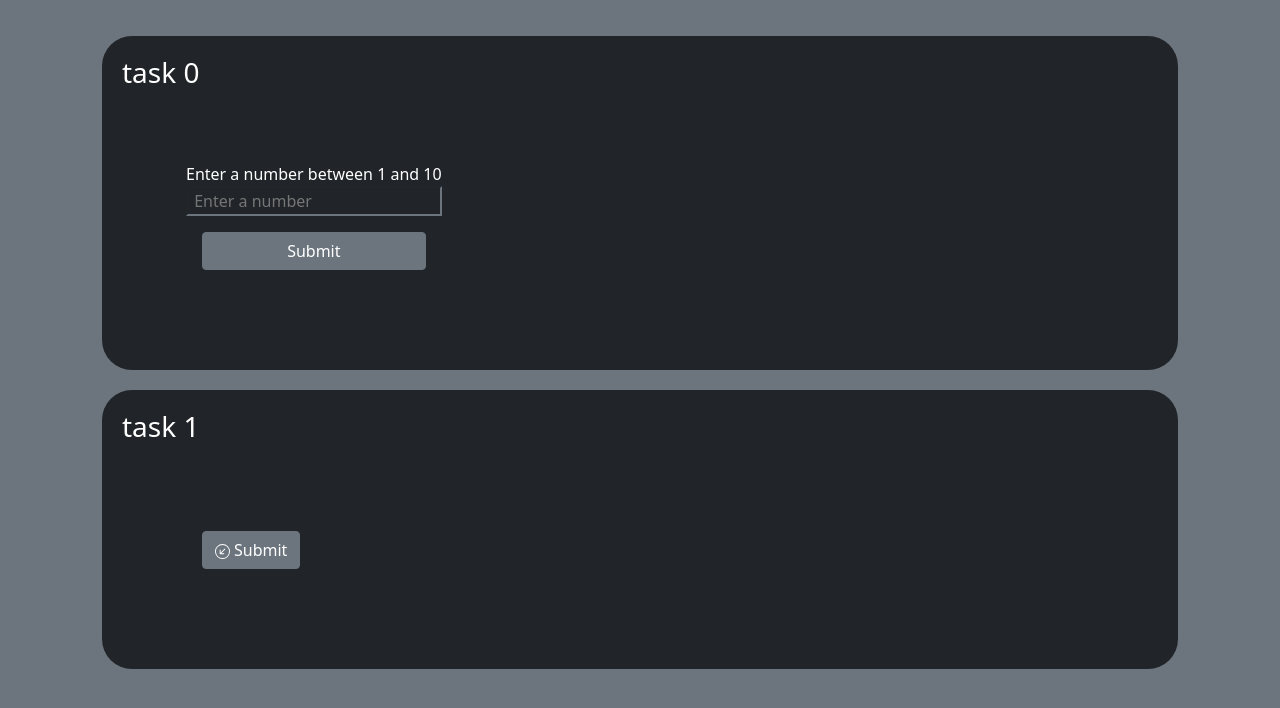
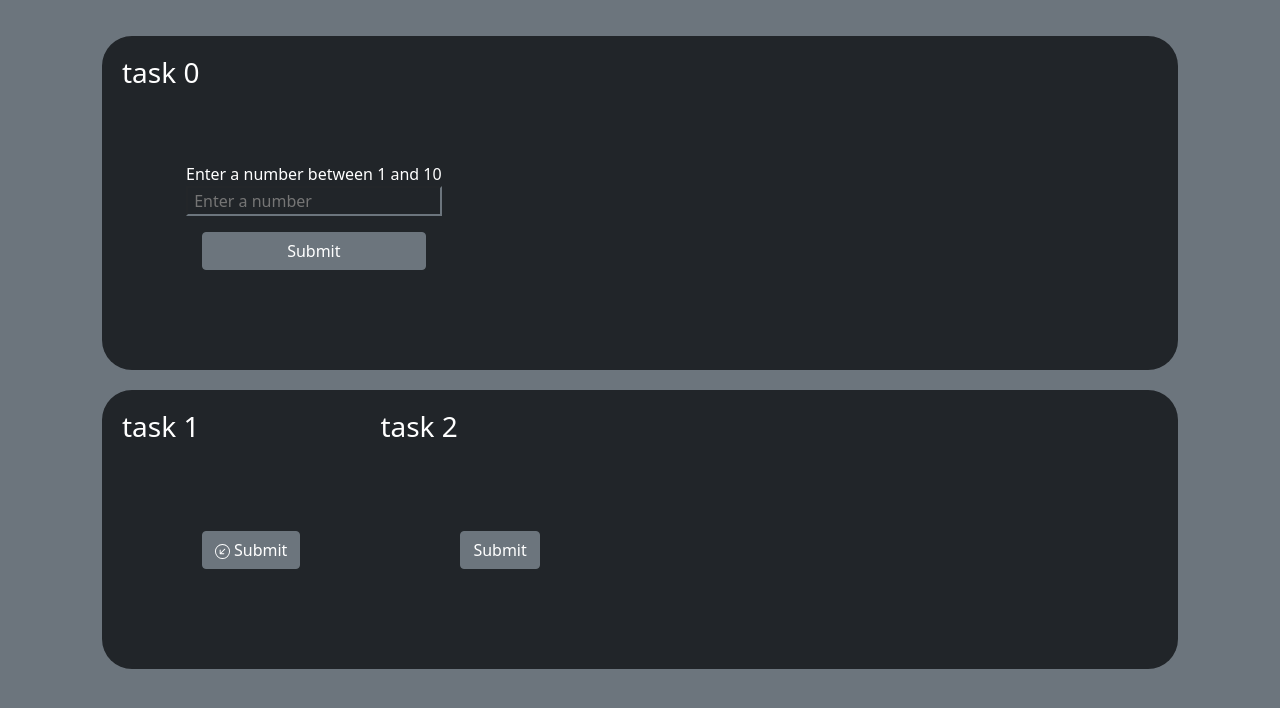
Before and after one commit to borinskikh/javascript-snippets-browser-api, a plain HTML site: page src/index.html in a window 1280 px wide. Drawn offline with Linux system fonts and the light colour scheme.

Commit message:
task2 works

```diff
--- a/src/index.html
+++ b/src/index.html
@@ -18,5 +18,6 @@
 
 <script src="js/task0.js"></script>
 <script src="js/task1.js"></script>
+<script src="js/task2.js"></script>
 
 </html>
--- a/src/js/task1.js
+++ b/src/js/task1.js
@@ -3,9 +3,12 @@
 
     function getTask() {
         const ns = 'http://www.w3.org/2000/svg';
+        const tasks = document.createElement('div');
+        tasks.setAttribute('id', 'tasks');
+        tasks.setAttribute('class', 'task bg-dark d-flex flex-row flex-wrap');
         const task = document.createElement('div');
         task.setAttribute('id', 'task1');
-        task.setAttribute('class', 'task bg-dark d-flex flex-column');
+        task.setAttribute('class', 'd-flex flex-column');
         task.innerHTML = '<h3>task 1</h3>';
         const content = document.createElement('div');
         content.setAttribute('id', 'task1-content');
@@ -30,13 +33,14 @@
         path.setAttribute('d', 'M1 8a7 7 0 1 0 14 0A7 7 0 0 0 1 8zm15 0A8 8 0 1 1 0 8a8 8 0 0 1 16 0zm-5.904-2.854a.5.5 0 1 1 .707.708L6.707 9.95h2.768a.5.5 0 1 1 0 1H5.5a.5.5 0 0 1-.5-.5V6.475a.5.5 0 1 1 1 0v2.768l4.096-4.097z');
         icon.appendChild(path);
 
+        tasks.appendChild(task);
         task.appendChild(content);
         content.appendChild(form);
         form.appendChild(button);
         button.appendChild(icon);
         button.appendChild(document.createTextNode('Submit'));
 
-        return task;
+        return tasks;
     }
 
     function submit() {
--- /dev/null
+++ b/src/js/task2.js
@@ -0,0 +1,38 @@
+(() => {
+    document.getElementById('tasks').appendChild(getTask());
+
+    function getTask() {
+        const task = document.createElement('div');
+        task.setAttribute('id', 'task2');
+        task.setAttribute('class', 'd-flex flex-column');
+        task.innerHTML = '<h3>task 2</h3>';
+        const content = document.createElement('div');
+        content.setAttribute('id', 'task2-content');
+        content.setAttribute('class', 'm-3 d-flex flex-column flex-lg-row');
+        const form = document.createElement('div');
+        form.setAttribute('id', 'task2-form');
+        form.setAttribute('class', 'm-5 d-flex flex-column');
+        const button = document.createElement('button');
+        button.setAttribute('id', 'task2-button');
+        button.setAttribute('class', 'm-3 btn btn-secondary');
+        button.addEventListener('click', () => submit());
+
+        task.appendChild(content);
+        content.appendChild(form);
+        form.appendChild(button);
+        button.appendChild(document.createTextNode('Submit'));
+
+        return task;
+    }
+
+    function submit() {
+        const screenWidth = window.screen.width;
+        const screenHeight = window.screen.height;
+        const innerWidth = window.innerWidth;
+        const innerHeight = window.innerHeight;
+        const clientWidth = document.documentElement.clientWidth;
+        const clientHeight = document.documentElement.clientHeight;
+
+        alert('Screen size: ' + screenWidth + 'px / ' + screenHeight + 'px\nBrowser window\'s size with the scroll bar: ' + innerWidth + 'px / ' + innerHeight + 'px\nBrowser window\'s size without the scroll bar: ' + clientWidth + 'px / ' + clientHeight + 'px');
+    }
+})();
```
